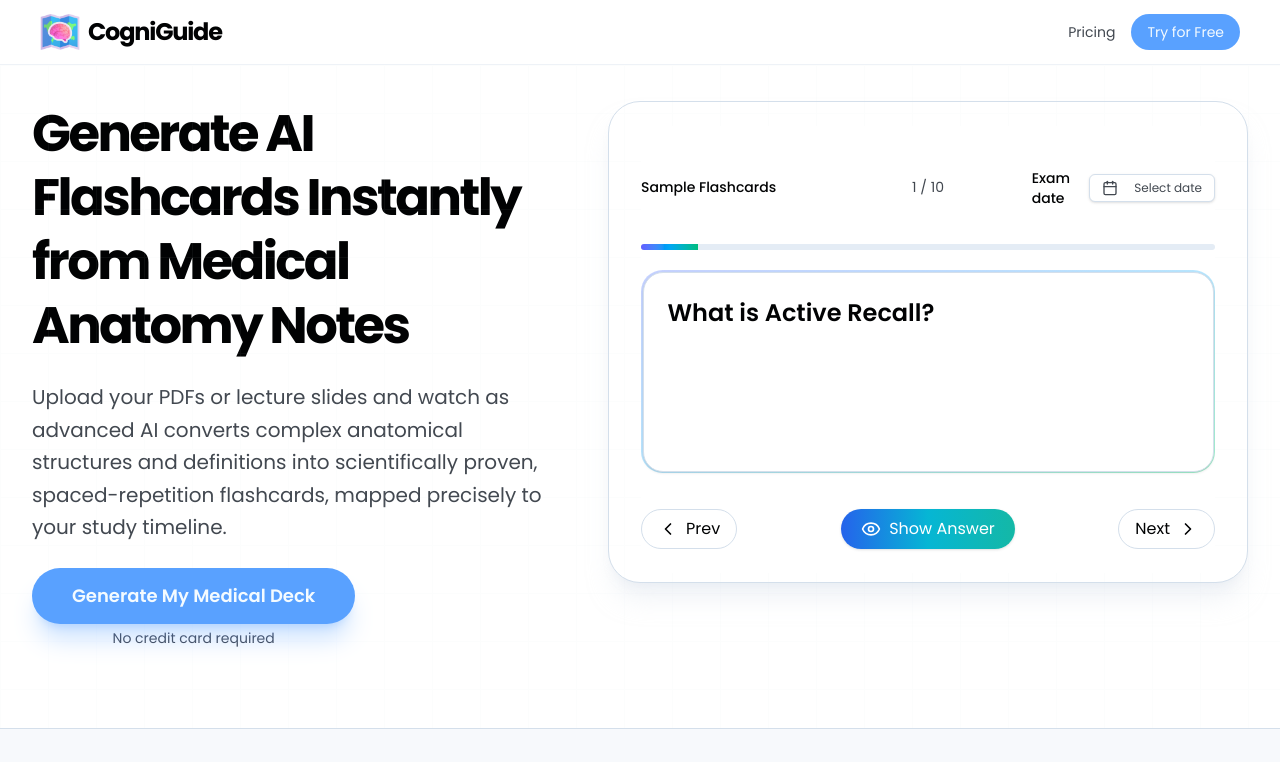
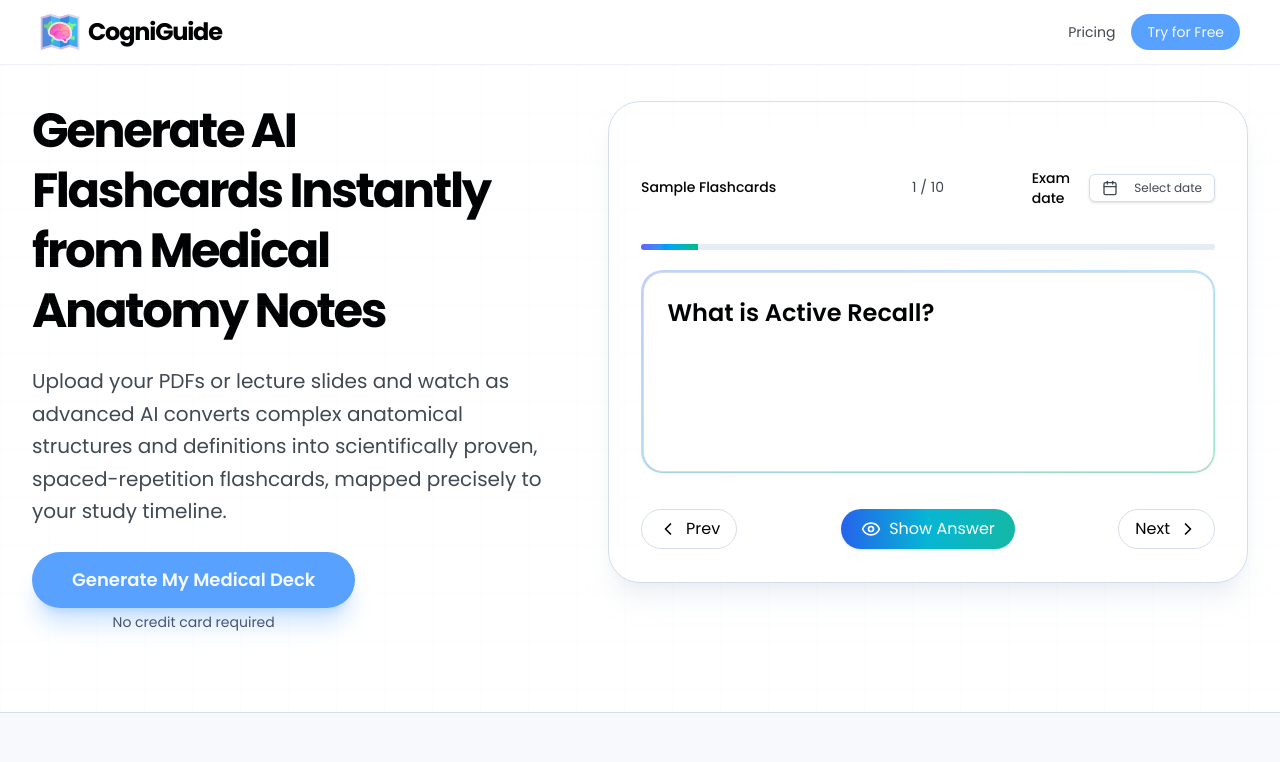
Before and after one commit to Led-adel-pilot/CogniGuide, a Next.js app: page /flashcards/medical-school-anatomy in a window 1280 px wide. Shown: the top 762 px of the page. Built offline with nearby package versions, Linux system fonts and the light colour scheme; no server answers.

Commit message:
3rem font size for all

```diff
--- a/components/FlashcardGeneratorLanding.tsx
+++ b/components/FlashcardGeneratorLanding.tsx
@@ -190,15 +190,7 @@ export default function FlashcardGeneratorLanding({ page }: FlashcardGeneratorLa
                     ) : null}
                     <h1
                       className="font-bold font-heading tracking-tighter md:leading-tight mb-4"
-                      style={{
-                        fontSize: 'clamp(2.25rem, 4vw, 3.75rem)',
-                        '@media (min-width: 768px)': {
-                          fontSize: '3rem',
-                        },
-                        '@media (min-width: 1024px)': {
-                          fontSize: '3.75rem',
-                        },
-                      } as React.CSSProperties}
+                      style={{ fontSize: '3rem' } as React.CSSProperties}
                     >
                       {page.hero.heading}
                     </h1>
```
